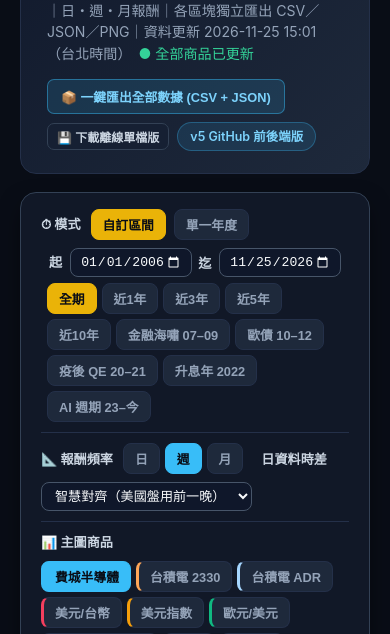
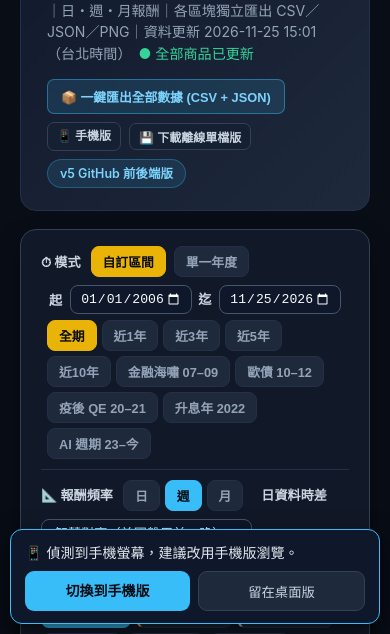
Before and after one commit to MaxTrader0207/taiex-cross-asset-dashboard, a plain HTML site: page docs/index.html in a window 390 px wide. Shown: the part 210-844 px from the top of the page. Drawn offline with Linux system fonts and the light colour scheme.

Commit message:
Add files via upload

```diff
--- a/docs/index.html
+++ b/docs/index.html
@@ -13,7 +13,7 @@
 <header>
  <div><h1>台股加權指數 × <span class="nA">9</span> 大全球資產　20 年連動回測儀表板</h1>
  <p>Yahoo Finance 日收盤（<span id="span"></span>）｜任意區間／單一年度即時重算｜日・週・月報酬｜各區塊獨立匯出 CSV／JSON／PNG｜資料更新 <span id="gen"></span>（台北時間）　<span id="dst"></span></p></div>
- <div class="row"><button class="xb all" onclick="exportAll()">📦 一鍵匯出全部數據 (CSV + JSON)</button><button class="xb" id="sa-btn" onclick="exportStandalone()">💾 下載離線單檔版</button><span class="badge">v5 GitHub 前後端版</span></div>
+ <div class="row"><button class="xb all" onclick="exportAll()">📦 一鍵匯出全部數據 (CSV + JSON)</button><a class="xb" href="m/" style="text-decoration:none">📱 手機版</a><button class="xb" id="sa-btn" onclick="exportStandalone()">💾 下載離線單檔版</button><span class="badge">v5 GitHub 前後端版</span></div>
 </header>
 
 <div class="hub">
@@ -77,6 +77,8 @@
 <footer>台股 × 全球資產連動回測儀表板 v5　·　後端 GitHub Actions ＋ 前端 GitHub Pages　·　CSV 含 UTF-8 BOM，可直接用 Excel 開啟</footer>
 </div>
 <div class="tip" id="tip"></div><div class="toast" id="toast"></div>
+<div id="mob" style="display:none;position:fixed;left:10px;right:10px;bottom:10px;z-index:10000;background:#0f172a;border:1px solid #38bdf8;border-radius:12px;padding:12px 14px;color:#e2e8f0;font-size:14px;box-shadow:0 8px 24px #000a">📱 偵測到手機螢幕，建議改用手機版瀏覽。<div style="display:flex;gap:8px;margin-top:8px"><a href="m/" style="flex:1;text-align:center;background:#38bdf8;color:#090d16;font-weight:700;padding:9px;border-radius:9px;text-decoration:none">切換到手機版</a><button onclick="document.getElementById('mob').style.display='none';try{sessionStorage.setItem('nomob','1')}catch(e){}" style="flex:1;background:#1e293b;color:#cbd5e1;border:1px solid #334155;padding:9px;border-radius:9px">留在桌面版</button></div></div>
+<script>try{if(Math.min(screen.width,innerWidth)<760&&!sessionStorage.getItem('nomob'))document.getElementById('mob').style.display='block'}catch(e){}</script>
 <!--LOADER-->
 <script>
 (function(){
```
